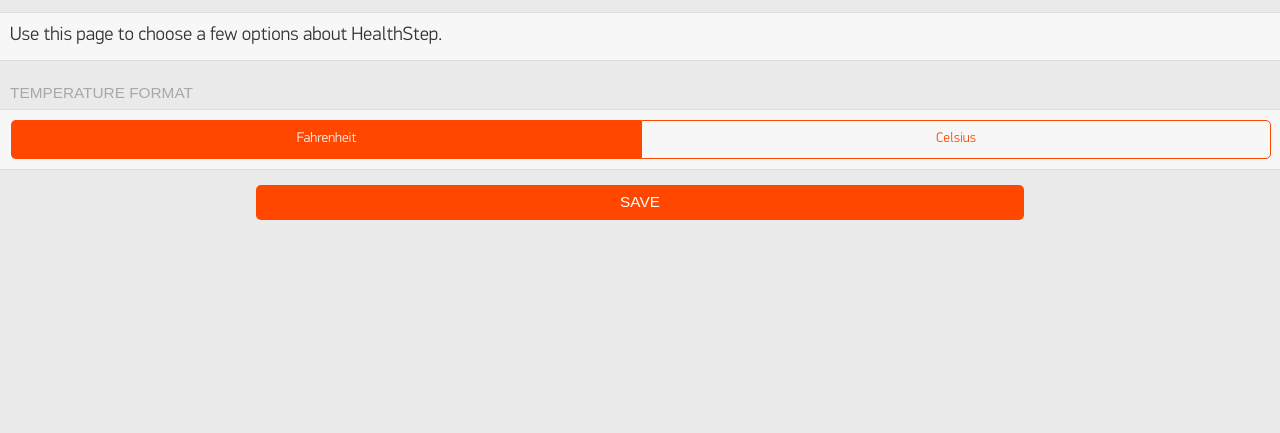
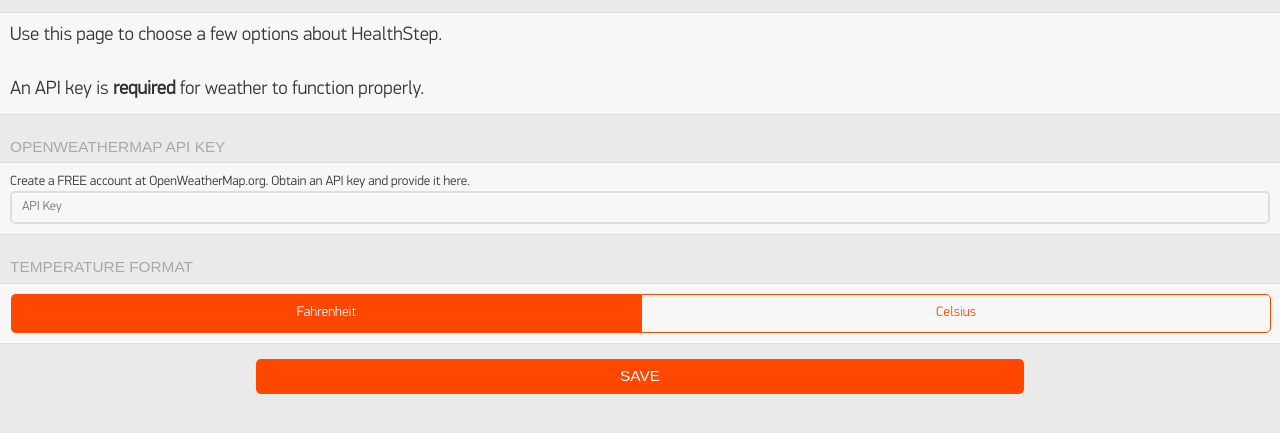
Before and after one commit to chandlerreynolds/health-step-config, a plain HTML site: page index.html in a window 1280 px wide. Shown: the part 75-508 px from the top of the page. Drawn offline with nearby package versions, Linux system fonts and the light colour scheme.

Commit message:
Add input for api key

```diff
--- a/index.html
+++ b/index.html
@@ -27,8 +27,22 @@
     <div class="item-container">
       <div class="item-container-content">
         <div class="item">
-          Use this page to choose a few options about HealthStep.
+          <p>Use this page to choose a few options about HealthStep.</p>
+          <br>
+          <p>An API key is <b>required</b> for weather to function properly.</p>
         </div>
+      </div>
+    </div>
+
+    <div class="item-container">
+      <div class="item-container-header">OpenWeatherMap API Key</div>
+      <div class="item-container-content">
+        <label class="item item-subtitle-wrapper">
+          <div class="item-subtitle">Create a FREE account at OpenWeatherMap.org. Obtain an API key and provide it here.</div>
+          <div class="item-input-wrapper">
+            <input id="apiKey" type="text" class="item-input" name="input-1" placeholder="API Key">
+          </div>
+        </label>
       </div>
     </div>
 
@@ -52,13 +66,16 @@
   <script>
   function getConfigData() {
     var backgroundColorPicker = $('#tempToggle');
+    var apiKeyInput = $('#apiKey');
 
     var options = {
-      'celsius': !backgroundColorPicker.hasClass('active') ? 1 : 0
+      'celsius': !backgroundColorPicker.hasClass('active') ? 1 : 0,
+      'api_key': apiKeyInput.val()
     };
 
     // Save for next launch
     localStorage['celsius'] = options['celsius'];
+    localStorage['api_key'] = options['api_key'];
 
     console.log('Got options: ' + JSON.stringify(options));
     return options;
@@ -87,6 +104,7 @@
 
   (function() {
     var backgroundColorPicker = $('#tempToggle');
+    var apiKeyInput = $('#apiKey');
 
     // Load any previously saved configuration, if available
     if(localStorage['celsius']) {
@@ -98,6 +116,9 @@
         $('#celToggle').addClass('active');
       }
     }
+    if(localStorage['api_key']) {
+      apiKeyInput.val(localStorage['api_key']);
+    }
   })();
   </script>
 </body>
```
